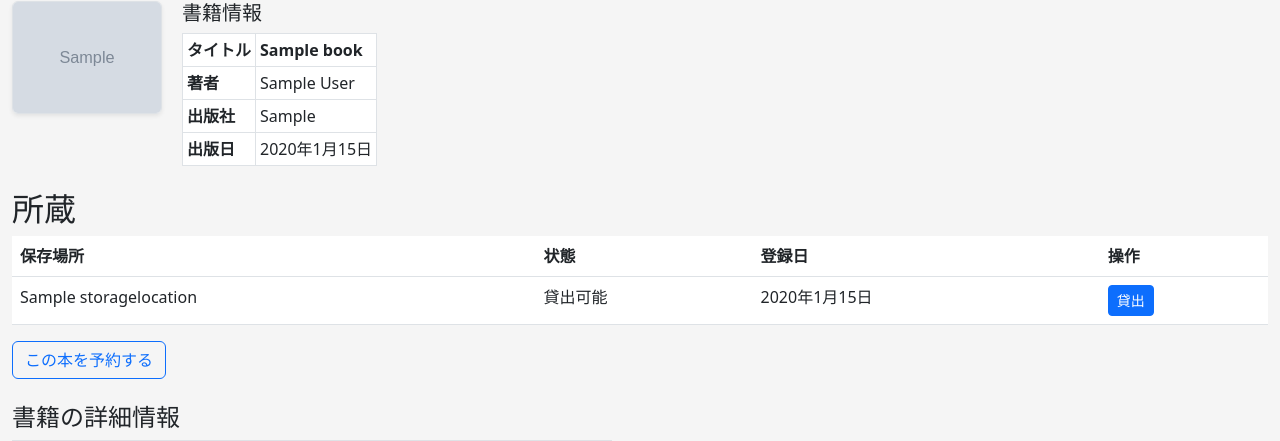
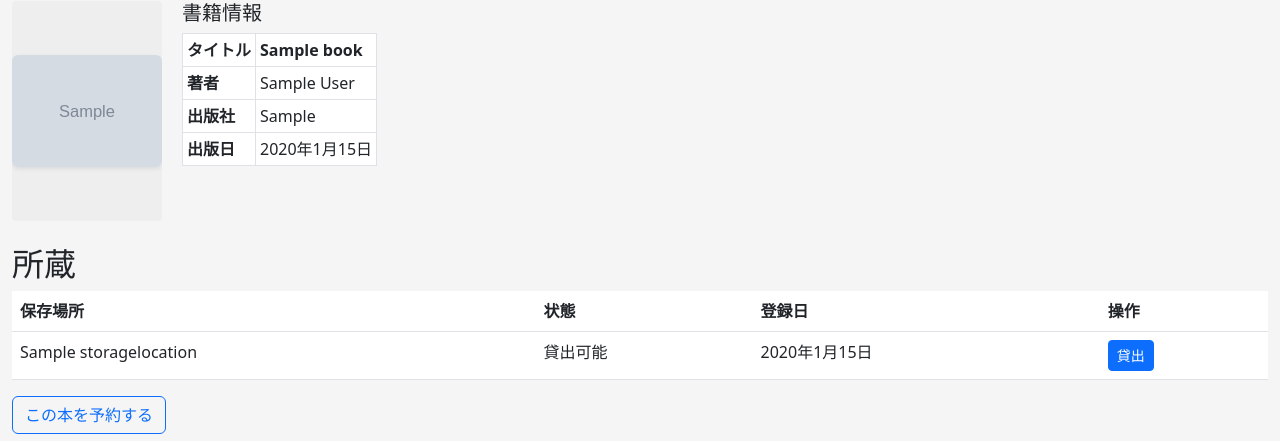
Before and after one commit to tomoki-shiozaki/distributed-library, a Django app: page /library/books/1/ in a window 1280 px wide. Shown: the part 97-538 px from the top of the page. Run offline with Django 5.2, Linux system fonts and the light colour scheme; a user stored in the database is signed in; tables that the repository leaves empty hold one stand-in row (values such as "Sample post"); grey boxes marked "Sample" are stand-in pictures; parts of the project's set-up code (start-up, migrations or seed data) failed here and were passed over.

Commit message:
style(book_detail): improve UX

```diff
--- a/templates/library/book_detail.html
+++ b/templates/library/book_detail.html
@@ -6,8 +6,11 @@
 <!-- 書籍情報 -->
 <div class="mb-4 d-flex align-items-start">
     {% if book.image_url %}
-    <img src="{{ book.image_url }}" alt="{{ book.title }} の書影" class="img-fluid rounded border shadow-sm"
-        style="max-width: 150px; margin-right: 20px;">
+    <div
+        style="width: 150px; height: 220px; margin-right: 20px; background-color: #eee; display: flex; align-items: center; justify-content: center; overflow: hidden; border-radius: 4px;">
+        <img src="{{ book.image_url }}" alt="{{ book.title }} の書影" class="img-fluid rounded shadow-sm"
+            style="max-width: 100%; max-height: 100%; object-fit: contain;">
+    </div>
     {% endif %}
     <div>
         <h2 class="h5">書籍情報</h2>
```
